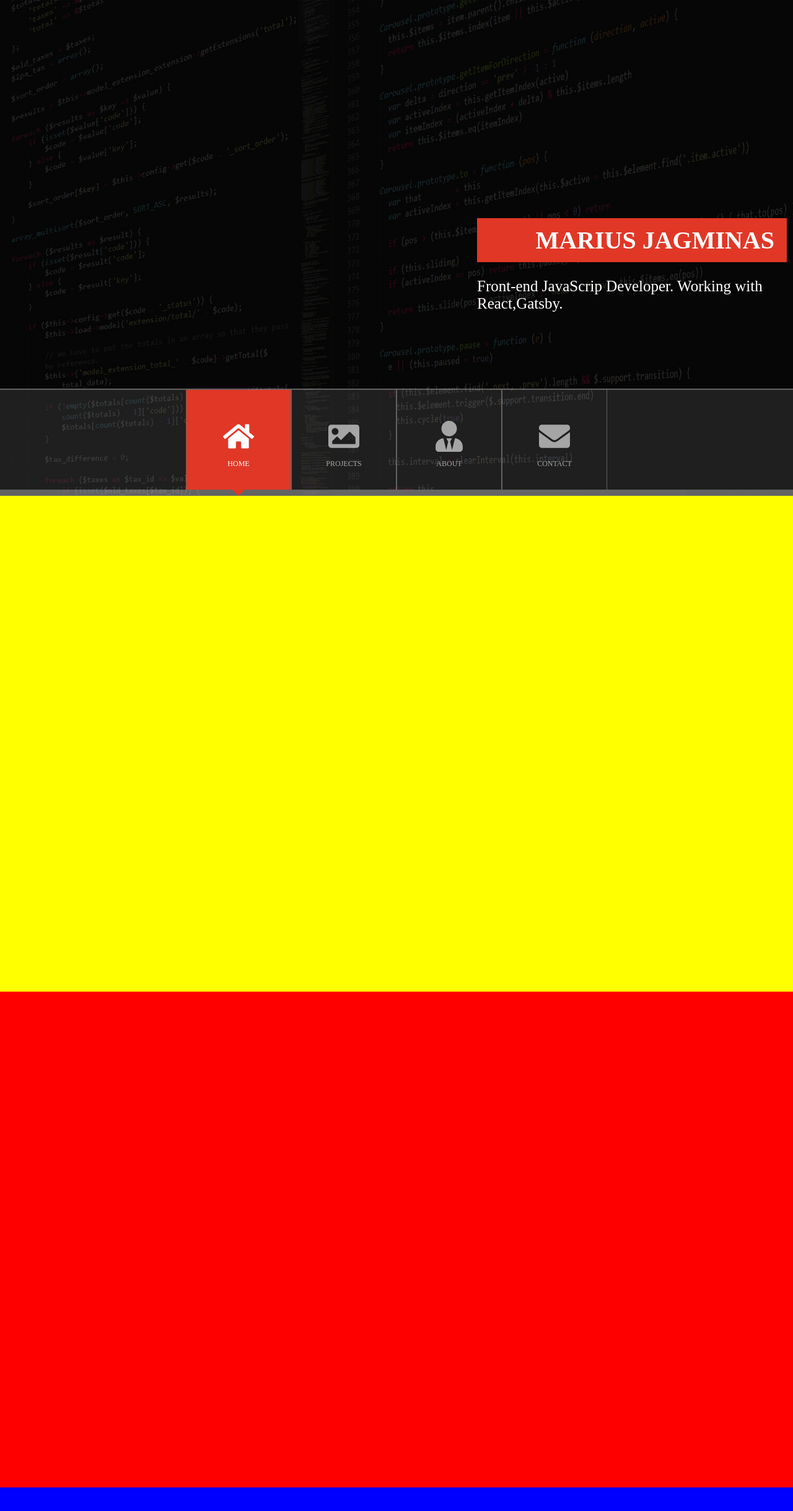
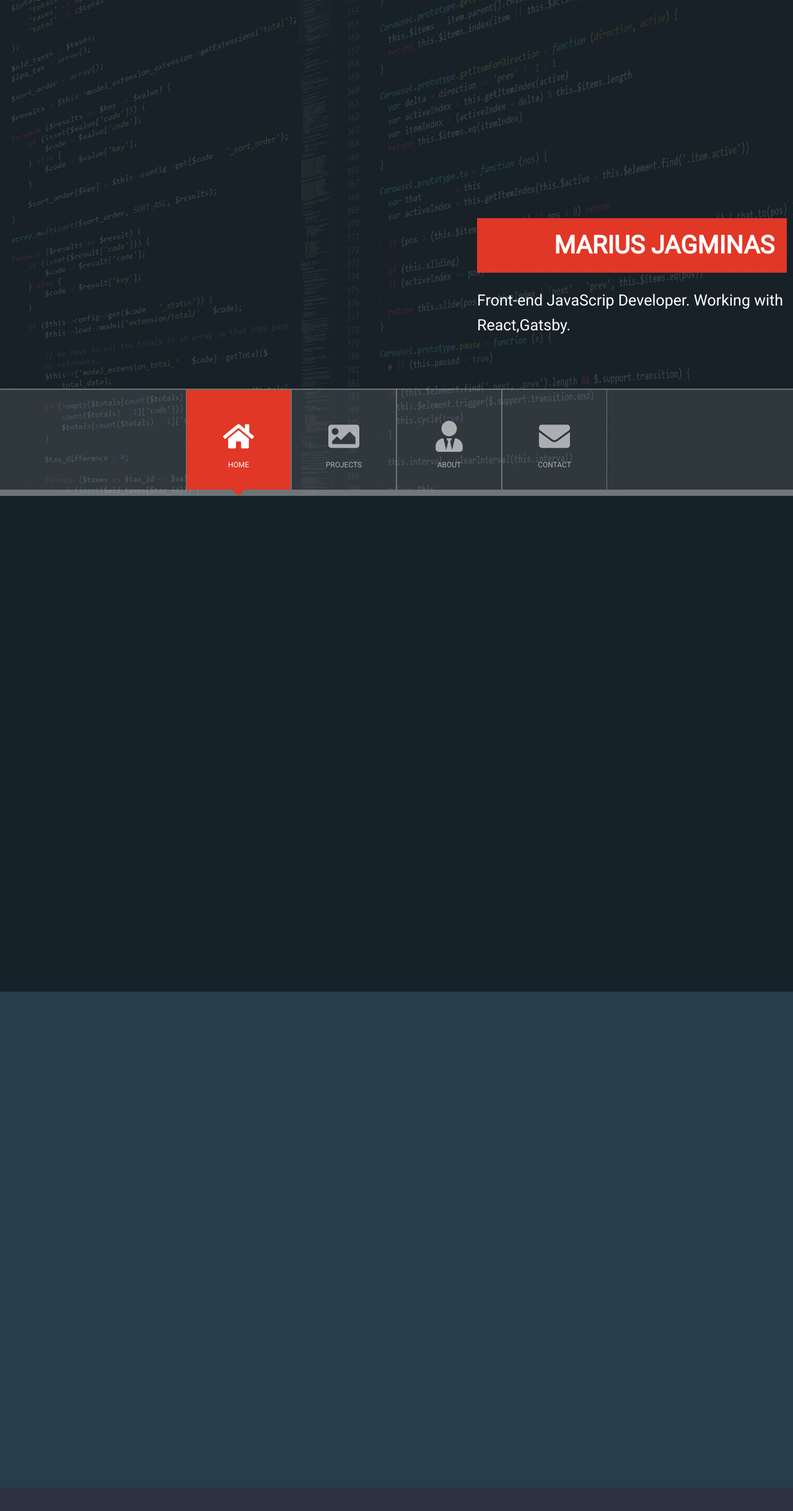
Before and after one commit to mariusjagminas/Portfolio, a Gatsby site: page / in a window 1280 px wide. Shown: the top 2438 px of the page at 62% size. Built offline with nearby package versions, Linux system fonts and the light colour scheme; Gatsby itself is replaced by a stand-in of ours.

Commit message:
Add Roboto fonts

```diff
--- a/src/assets/styles/globalStyle.js
+++ b/src/assets/styles/globalStyle.js
@@ -1,9 +1,13 @@
 import { createGlobalStyle } from "styled-components"
 
 const GlobalStyle = createGlobalStyle`
+@import url('https://fonts.googleapis.com/css?family=Roboto&display=swap');
+
   html {
     box-sizing: border-box;
+    font-family: 'Roboto',sans-serif;
     font-size: 16px;
+    line-height: 1.6;
   }
 
   *,*::before, *::after {
--- a/src/components/About.js
+++ b/src/components/About.js
@@ -3,8 +3,8 @@
 
 const Section = styled.section`
   width: 100%;
-  height: 800px;
-  background: red;
+  min-height: 100vh;
+  background: #283d4b;
 `
 const About = () => <Section id="about"></Section>
 
--- a/src/components/Contact.js
+++ b/src/components/Contact.js
@@ -4,7 +4,7 @@
 const Section = styled.section`
   width: 100%;
   min-height: 100vh;
-  background: blue;
+  background: #2e3141;
 `
 const Contact = () => <Section id="contact"></Section>
 
--- a/src/components/Main.js
+++ b/src/components/Main.js
@@ -66,7 +66,10 @@
     <BackgroundImage
       id="main"
       Tag="section"
-      fluid={[`linear-gradient(rgba(0, 0, 0, 0.8),rgba(0, 0, 0, 0.8))`, fluid]}
+      fluid={[
+        `linear-gradient(rgba(22, 34, 42,0.8),rgba(22, 34, 42,0.8))`,
+        fluid,
+      ]}
     >
       <Container>
         <Wrapper>
--- a/src/components/Navigation/Navigation.js
+++ b/src/components/Navigation/Navigation.js
@@ -59,7 +59,7 @@
     opacity: 0.4;
   }
 `
-
+// TODO: maybe remove transition property in nav component
 const Text = styled.p`
   font-size: 10px;
   text-transform: uppercase;
--- a/src/components/Projects.js
+++ b/src/components/Projects.js
@@ -4,7 +4,7 @@
 const Section = styled.section`
   width: 100%;
   height: 800px;
-  background: yellow;
+  background: #16222a;
 `
 const Projects = () => <Section id="projects"></Section>
 
```
